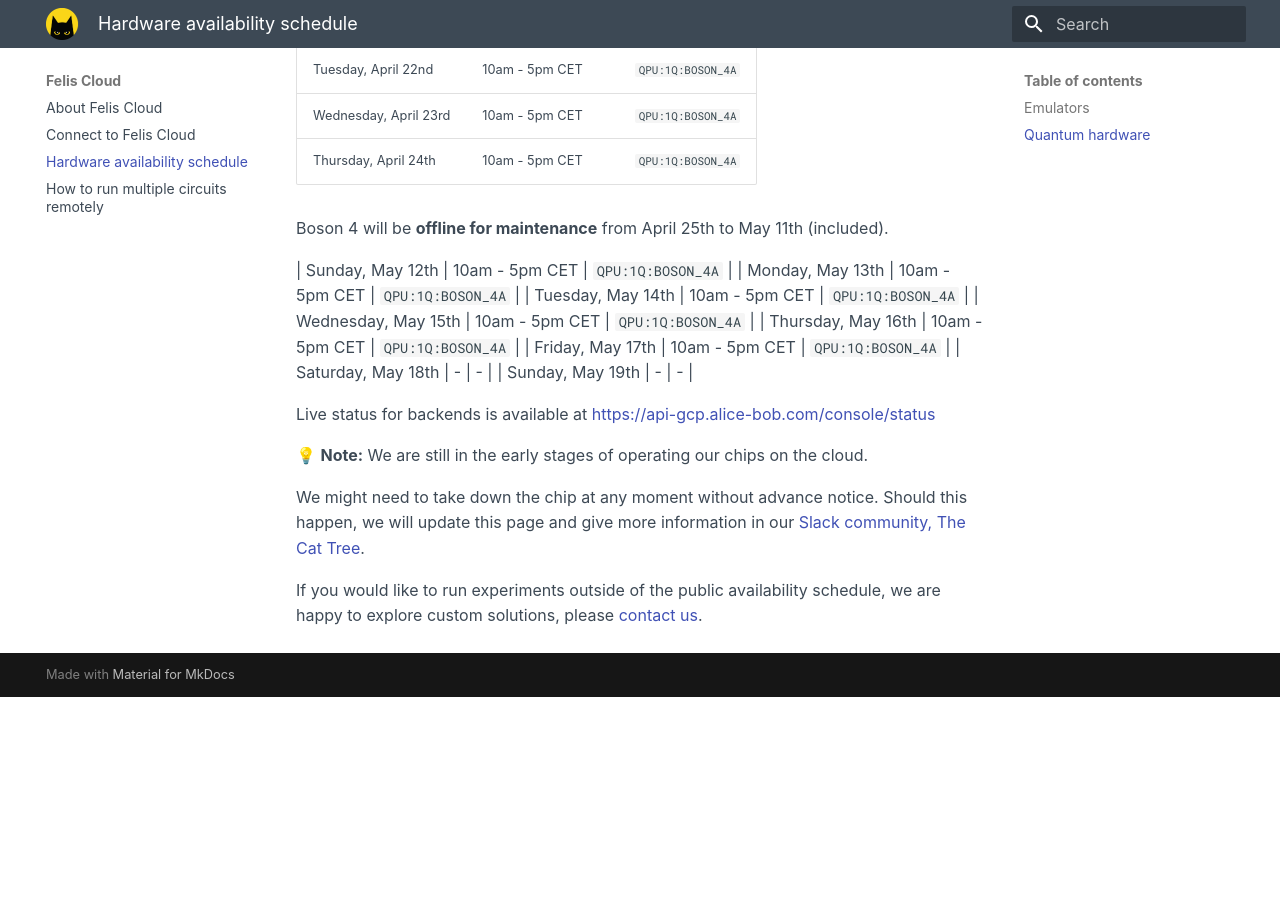
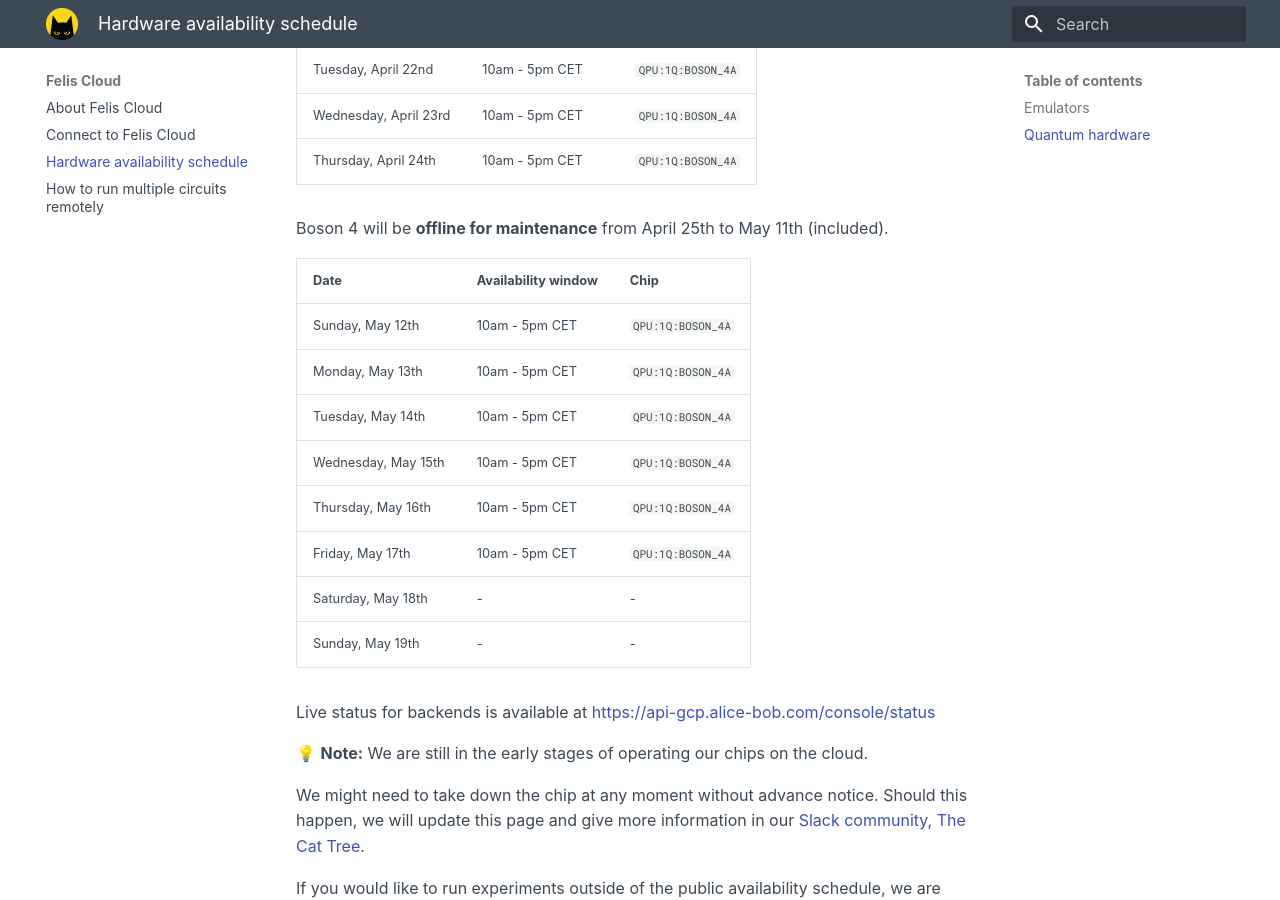
Before and after one commit to Alice-Bob-SW/felis, an MkDocs documentation site: the page built from docs/felis_cloud/hardware_availability_schedule.md, in a window 1280 px wide and 900 px high, scrolled down 439 px. Built offline with MkDocs 1.6.1 and Material for MkDocs 9.7.7, drawn with Linux system fonts in a browser that asks for light colours; before the commit the page ends 1136 px from its top, so only the background shows below that.

Commit message:
Fixed table

```diff
--- a/docs/felis_cloud/hardware_availability_schedule.md
+++ b/docs/felis_cloud/hardware_availability_schedule.md
@@ -15,6 +15,8 @@ All emulators in the remote provider are expected to be available 24/7.
 
 Boson 4 will be **offline for maintenance** from April 25th to May 11th (included).
 
+| Date | Availability window | Chip |
+| --- | --- | --- |
 | Sunday, May 12th | 10am - 5pm CET | `QPU:1Q:BOSON_4A` |
 | Monday, May 13th | 10am - 5pm CET | `QPU:1Q:BOSON_4A` |
 | Tuesday, May 14th | 10am - 5pm CET | `QPU:1Q:BOSON_4A` |
```
